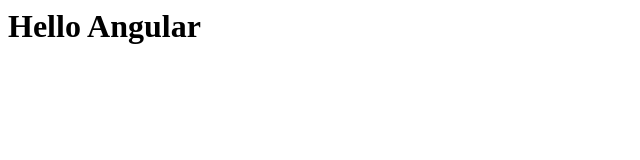
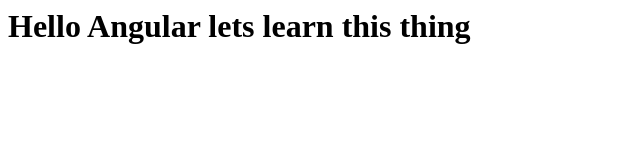
Before and after one commit to NikhilWASD/coursera-test-Angular, a plain HTML site: page index.html in a window 1280 px wide. Shown: the whole page, without its empty margins (0-640 px from the left). Drawn offline with Linux system fonts and the light colour scheme.

Commit message:
Next Part

```diff
--- a/index.html
+++ b/index.html
@@ -4,7 +4,7 @@
         <title>Hello Coursera</title>
     </head>
     <body>
-        <h1>Hello Angular</h1>
+        <h1>Hello Angular lets learn this thing</h1>
 
     </body>
 </html>
```
